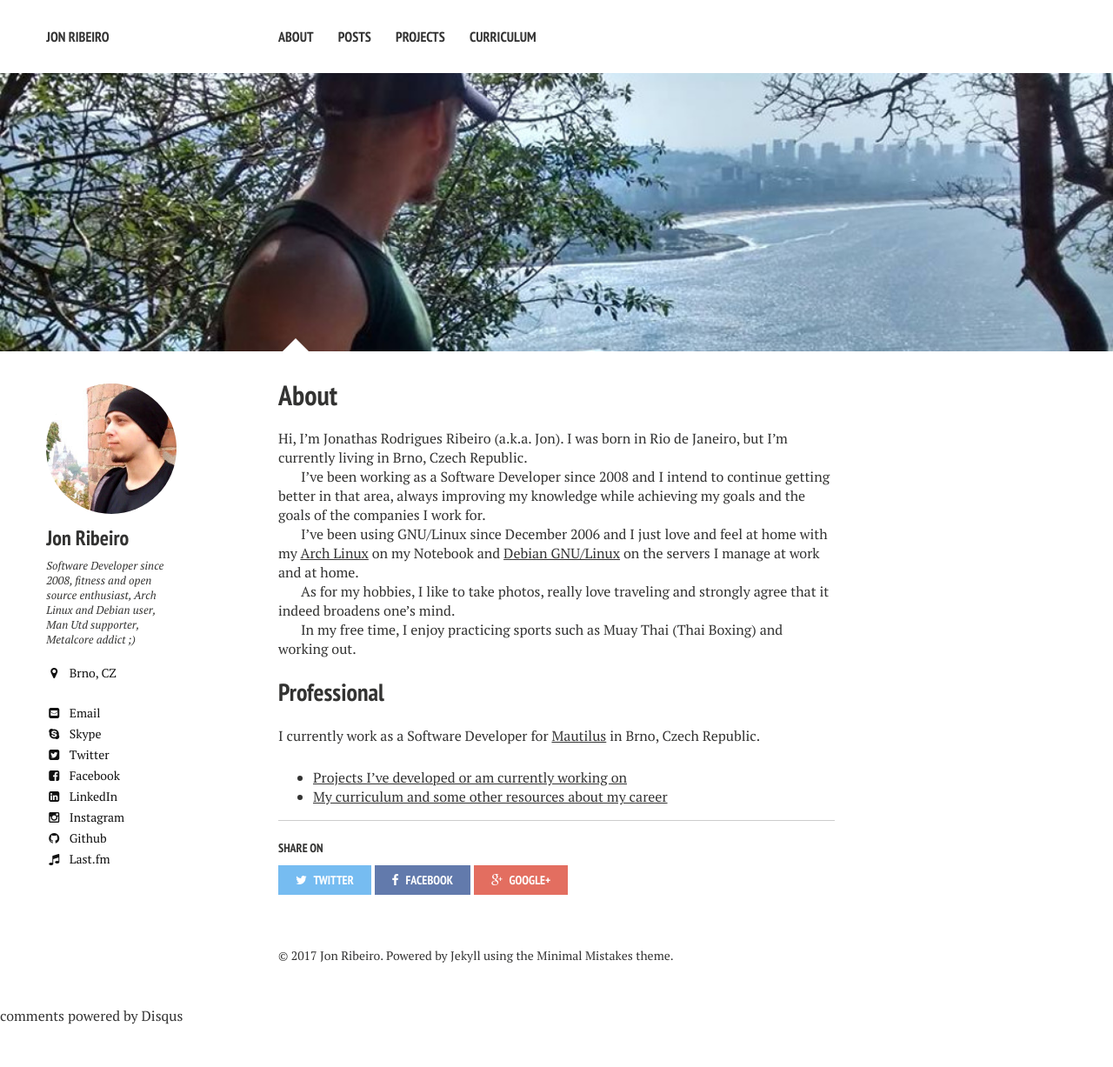
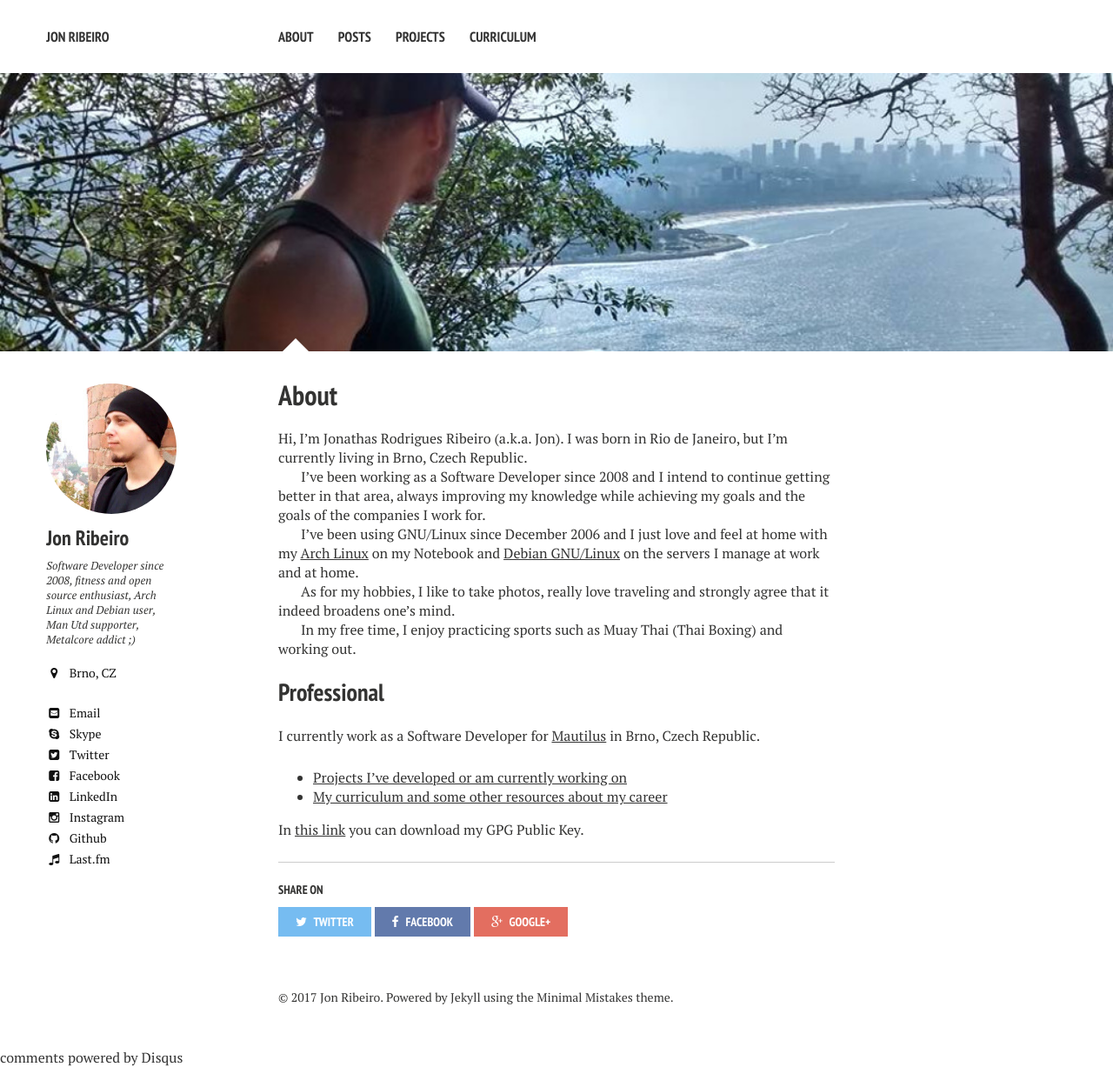
Before and after one commit to jonathas/jonathas.github.io, a Jekyll site: the page built from about/index.md, in a window 1280 px wide. Shown: the whole page at 87% size. Built offline with Jekyll 4.4.1, drawn with Linux system fonts in a browser that asks for light colours; nearby versions of some CDN libraries; comment, search, counter and statistics services are not loaded; before the commit the page ends 1179 px from its top, so only the background shows below that.

Commit message:
Added link to gpg key

```diff
--- a/about/index.md
+++ b/about/index.md
@@ -26,3 +26,5 @@ I currently work as a Software Developer for [Mautilus](http://mautilus.com) in
 
 * [Projects I've developed or am currently working on](http://jonathas.com/projects)
 * [My curriculum and some other resources about my career](http://jonathas.com/curriculum-vitae)
+
+In [this link](http://pgp.key-server.io/download/0x0B2EA0253B90C266) you can download my GPG Public Key.
```
Also changed, not shown: 2 other files.
